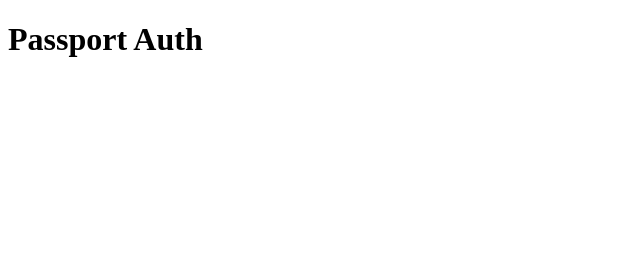
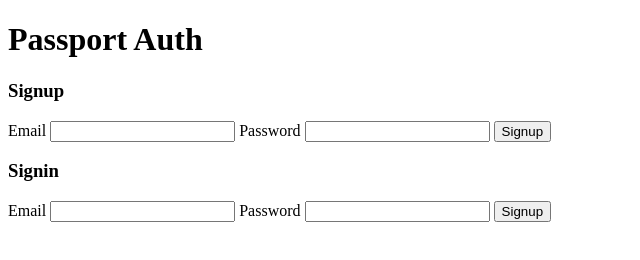
Before and after one commit to Lisviks/passportjs-sample, a website: page public/index.html in a window 1280 px wide. Shown: the whole page, without its empty margins (0-640 px from the left). Drawn offline with Linux system fonts and the light colour scheme.

Commit message:
Signup and signin forms

```diff
--- a/public/index.html
+++ b/public/index.html
@@ -8,5 +8,22 @@
   </head>
   <body>
     <h1>Passport Auth</h1>
+    <form action="/signup">
+      <h3>Signup</h3>
+      <label for="signup-email">Email</label>
+      <input type="email" name="email" id="signup-email" required />
+      <label for="signup-password">Password</label>
+      <input type="password" name="password" id="singup-password" required />
+      <button type="submit">Signup</button>
+    </form>
+
+    <form action="/signin">
+      <h3>Signin</h3>
+      <label for="signin-email">Email</label>
+      <input type="email" name="email" id="signin-email" required />
+      <label for="signin-password">Password</label>
+      <input type="password" name="password" id="signin-password" required />
+      <button type="submit">Signup</button>
+    </form>
   </body>
 </html>
```
